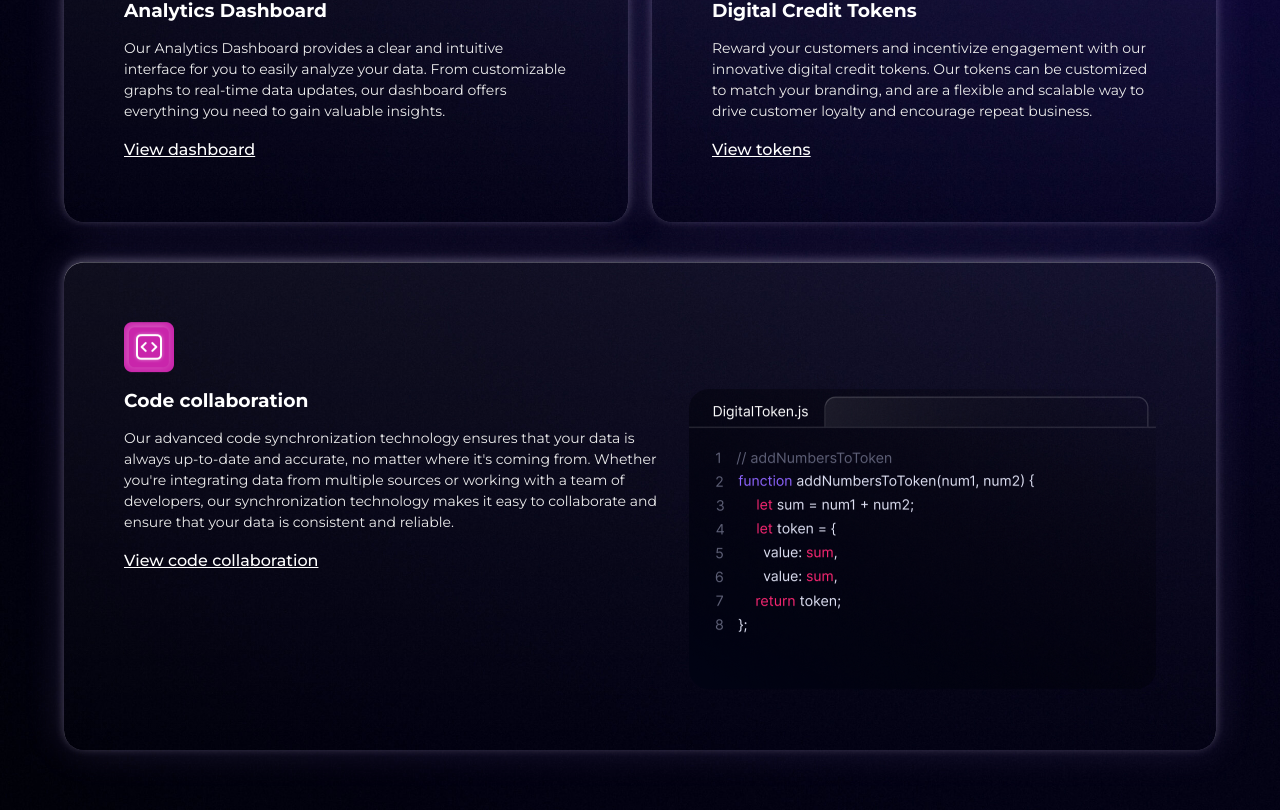
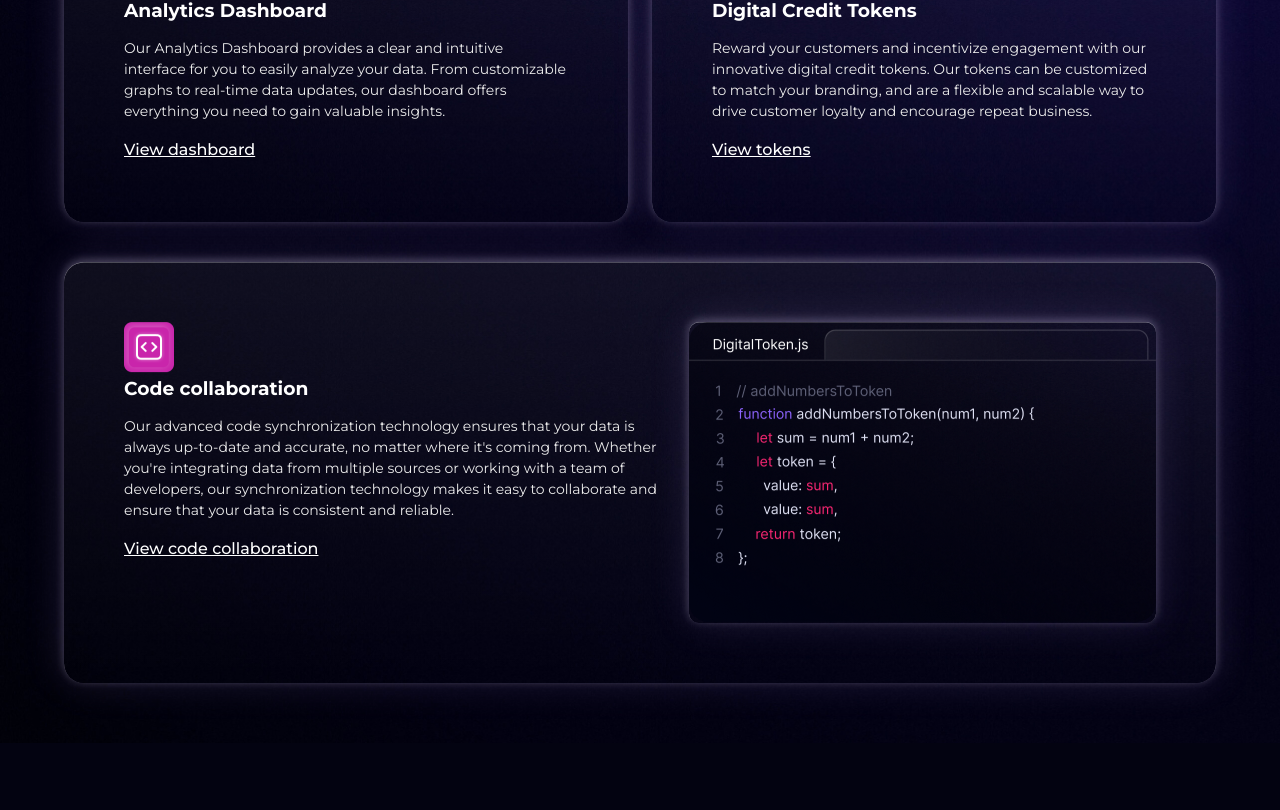
Before and after one commit to diesos/VaultFlow, a React (Vite) app in the folder vaultflow/: page / in a window 1280 px wide. Shown: the part 1491-2301 px from the top of the page. After the commit the page ends 2234 px from the top, so only its background shows below. Built offline with nearby package versions, Linux system fonts and the light colour scheme.

Commit message:
Refactor Cards component to improve image display and styling

```diff
--- a/vaultflow/src/components/Cards.jsx
+++ b/vaultflow/src/components/Cards.jsx
@@ -5,15 +5,15 @@ import Logo2 from "../assets/icon2.png";
 import Logo3 from "../assets/icon3.png";
 import Image from "../assets/image.png";
 
+// Card styling
 const Card = styled.div`
-  width: 90%;
-  margin: auto;
+  flex-grow: 1;
+  width: 30%;
   display: flex;
   padding: 60px;
   flex-direction: column;
   align-items: flex-start;
   gap: 16px;
-  align-self: stretch;
   border-radius: 20px;
   background: linear-gradient(
     180deg,
@@ -23,6 +23,26 @@ const Card = styled.div`
   box-shadow: 0px -2px 10px 0px rgba(233, 223, 255, 0.3),
     0px -2px 40px 0px rgba(187, 155, 255, 0.15),
     0px 0.5px 0px 0px rgba(255, 255, 255, 0.5) inset;
+
+  // Responsive behavior
+  @media (max-width: 750px) {
+    width: 100%;
+  }
+`;
+
+// Flex container styling for cards
+const CardsContainer = styled.div`
+  display: flex;
+  justify-content: center;
+  gap: 24px;
+  width: 90%;
+  flex-wrap: nowrap;
+
+  // For mobile devices (max-width 780px), stack the cards vertically
+  @media (max-width: 780px) {
+    flex-wrap: wrap;
+    flex-grow: 1;
+  }
 `;
 
 const StyledParagraph = styled.p`
@@ -40,11 +60,25 @@ const StyledLink = styled.p`
   font-size: 16px;
   font-style: normal;
   font-weight: 500;
-  line-height: 150%; /* 24px */
+  line-height: 150%;
   text-decoration-line: underline;
   margin-top: 16px;
 `;
 
+const Img = styled.img`
+  /* objectFit: "contain",
+  width: "100%",
+  maxHeight: "500px",
+  overflow: "hidden", */
+  object-fit: contain;
+  max-height: max-content;
+  overflow: contain;
+  width: 100%;
+  border-radius: 10px;
+  box-shadow: 0px -2px 10px 0px rgba(233, 223, 255, 0.3),
+    0px -2px 40px 0px rgba(187, 155, 255, 0.15),
+    0px 0.5px 0px 0px rgba(255, 255, 255, 0.5) inset;
+`;
 export const Cards = () => {
   const [isSmallScreen, setIsSmallScreen] = useState(false);
 
@@ -56,24 +90,16 @@ export const Cards = () => {
     window.addEventListener("resize", handleResize);
 
     handleResize();
-    console.log(window.innerWidth);
     return () => {
       window.removeEventListener("resize", handleResize);
     };
   }, []);
+
   return (
     <>
-      <div
-        style={{
-          display: "flex",
-          justifyContent: "center",
-          gap: "24px",
-          width: "90%",
-          flexWrap: isSmallScreen ? "wrap" : "nowrap",
-        }}
-      >
+      <CardsContainer>
         <Card>
-          <img src={Logo}></img>
+          <img src={Logo} alt="Logo 1" />
           <div
             style={{ display: "flex", flexDirection: "column", gap: "16px" }}
           >
@@ -88,7 +114,7 @@ export const Cards = () => {
           </div>
         </Card>
         <Card>
-          <img src={Logo2}></img>
+          <img src={Logo2} alt="Logo 2" />
           <div
             style={{ display: "flex", flexDirection: "column", gap: "16px" }}
           >
@@ -102,30 +128,53 @@ export const Cards = () => {
             </StyledParagraph>
           </div>
         </Card>
-      </div>
+      </CardsContainer>
+      <div style={{ width: "90%", display: "flex", flexGrow: "1" }}>
         <Card>
-        <img src={Logo3}></img>
-        <div style={{ display: "flex", justifyContent: "center", gap: "16px" }}>
           <div
-            style={{ display: "flex", flexDirection: "column", gap: "16px" }}
+            style={
+              isSmallScreen
+                ? {
+                    display: "flex",
+                    flexDirection: "column",
+                    gap: "16px",
+                    maxWidth: "100%",
+                  }
+                : {
+                    display: "flex",
+                    flexDirection: "row",
+                    gap: "16px",
+                    maxWidth: "100%",
+                  }
+            }
+          >
+            <div style={{}}>
+              <img src={Logo3} alt="Logo 3" />
+
+              <div
+                style={{
+                  display: "flex",
+                  flexDirection: "column",
+                  gap: "16px",
+                  maxWidth: "100%",
+                }}
               >
                 <h3>Code collaboration</h3>
                 <StyledParagraph>
                   Our advanced code synchronization technology ensures that your
                   data is always up-to-date and accurate, no matter where it's
-              coming from. Whether you're integrating data from multiple sources
-              or working with a team of developers, our synchronization
-              technology makes it easy to collaborate and ensure that your data
-              is consistent and reliable.
+                  coming from. Whether you're integrating data from multiple
+                  sources or working with a team of developers, our
+                  synchronization technology makes it easy to collaborate and
+                  ensure that your data is consistent and reliable.
                   <StyledLink>View code collaboration</StyledLink>
                 </StyledParagraph>
               </div>
-          <img
-            style={{ objectFit: "contain", width: "auto", scale: "1" }}
-            src={Image}
-          />
+            </div>
+            <Img src={Image} alt="Collaboration" />
           </div>
         </Card>
+      </div>
     </>
   );
 };
--- a/vaultflow/src/components/Nav.jsx
+++ b/vaultflow/src/components/Nav.jsx
@@ -169,7 +169,7 @@ export const Nav = () => {
                   rounded
                   distance="sm"
                   easing="ease-in"
-                  color={isOpen ? "white" : "white"}
+                  color="white"
                   size={40}
                   toggled={isOpen}
                   toggle={setOpen}
```
Also changed, not shown: vaultflow/src/components/MobilNav.jsx (added, +76 -0 lines). Lines whose indentation alone changed are shown as unchanged.
